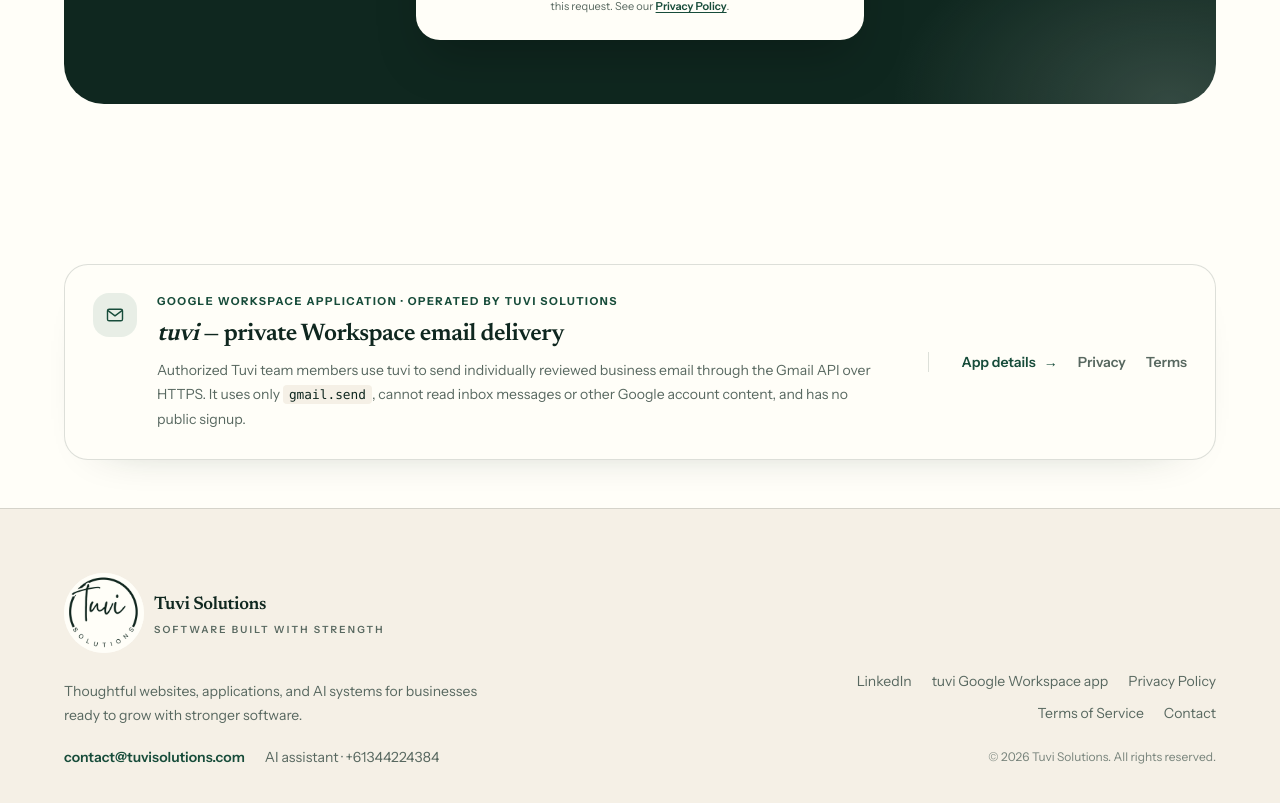
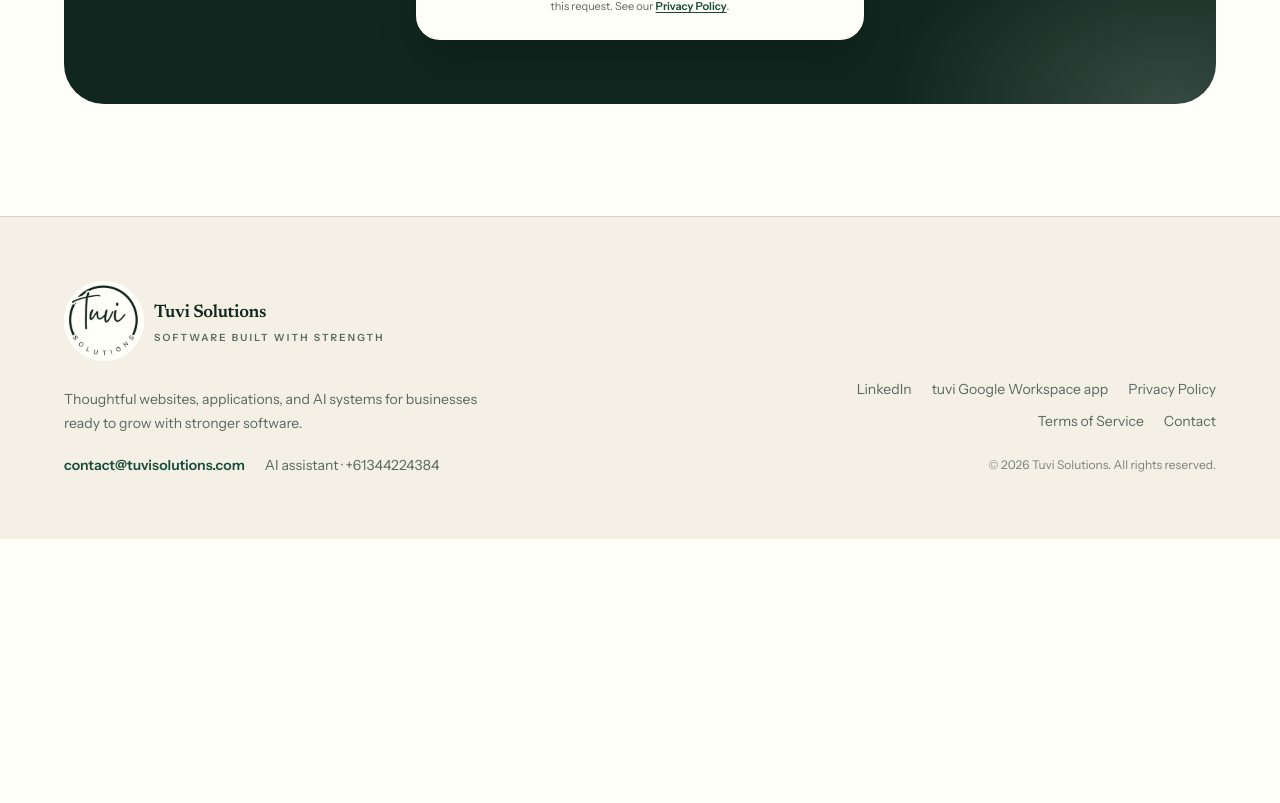
Before and after one commit to RajChodisetti/MonoRepo, a Next.js app in the folder tuvi-website/app/: page / in a window 1280 px wide. Shown: the part 5783-6586 px from the top of the page. After the commit the page ends 6322 px from the top, so only its background shows below. Built offline with nearby package versions, Linux system fonts and the light colour scheme; no server answers.

Commit message:
Remove homepage Workspace disclosure

```diff
--- a/tuvi-website/app/src/app/page.tsx
+++ b/tuvi-website/app/src/app/page.tsx
@@ -2,7 +2,6 @@
 import Nav from "@/components/layout/Nav";
 import Footer from "@/components/layout/Footer";
 import Hero from "@/components/sections/Hero";
-import GoogleWorkspaceApp from "@/components/sections/GoogleWorkspaceApp";
 import WhatWeBuild from "@/components/sections/WhatWeBuild";
 import HowWeWork from "@/components/sections/HowWeWork";
 import StatsStrip from "@/components/sections/StatsStrip";
@@ -38,7 +37,6 @@
         <TestimonialsMarquee />
         <GuaranteeSection />
         <ContactCTA />
-        <GoogleWorkspaceApp />
       </main>
       <Footer />
       <VoiceAssistantWidget />
--- a/tuvi-website/app/src/components/sections/GoogleWorkspaceApp.tsx
+++ /dev/null
@@ -1,64 +0,0 @@
-import Link from "next/link";
-import { siteContent } from "@/content/site";
-import ServiceIcon from "@/components/ui/ServiceIcon";
-
-export default function GoogleWorkspaceApp() {
-  const app = siteContent.oauthApp;
-
-  return (
-    <section
-      id="google-workspace-app"
-      aria-labelledby="google-workspace-app-title"
-      className="relative scroll-mt-28 px-5 py-10 md:px-8 md:py-12"
-    >
-      <div className="mx-auto max-w-6xl rounded-3xl border border-border bg-bg-elevated px-5 py-6 shadow-[0_18px_50px_-42px_rgba(15,39,31,0.45)] sm:px-7 sm:py-7 lg:flex lg:items-center lg:justify-between lg:gap-10">
-        <div className="flex min-w-0 items-start gap-4 sm:gap-5">
-          <span className="flex h-11 w-11 shrink-0 items-center justify-center rounded-2xl bg-sage/65 text-primary" aria-hidden="true">
-            <ServiceIcon name="mail" className="h-5 w-5" />
-          </span>
-          <div className="min-w-0 max-w-3xl">
-            <p className="text-[11px] font-bold uppercase tracking-[0.14em] text-primary">
-              Google Workspace application · Operated by Tuvi Solutions
-            </p>
-            <h2
-              id="google-workspace-app-title"
-              className="mt-2 font-display text-xl font-semibold tracking-[-0.02em] text-ink sm:text-2xl"
-            >
-              <span className="italic">{app.name}</span> — private Workspace email delivery
-            </h2>
-            <p className="mt-2 text-sm leading-6 text-muted">
-              Authorized Tuvi team members use {app.name} to send individually reviewed
-              business email through the Gmail API over HTTPS. It uses only{" "}
-              <code className="rounded bg-surface px-1.5 py-0.5 font-mono text-[0.8rem] text-ink">
-                gmail.send
-              </code>
-              , cannot read inbox messages or other Google account content, and has no
-              public signup.
-            </p>
-          </div>
-        </div>
-
-        <div className="mt-5 flex flex-wrap items-center gap-x-5 gap-y-3 border-t border-border pt-5 lg:mt-0 lg:shrink-0 lg:border-l lg:border-t-0 lg:pl-8 lg:pt-0">
-          <Link
-            href="/google-workspace"
-            className="inline-flex items-center gap-2 text-sm font-semibold text-primary transition-colors duration-200 hover:text-accent"
-          >
-            App details <span aria-hidden="true">→</span>
-          </Link>
-          <Link
-            href="/privacy"
-            className="text-sm font-semibold text-muted transition-colors duration-200 hover:text-ink"
-          >
-            Privacy
-          </Link>
-          <Link
-            href="/terms"
-            className="text-sm font-semibold text-muted transition-colors duration-200 hover:text-ink"
-          >
-            Terms
-          </Link>
-        </div>
-      </div>
-    </section>
-  );
-}
```
